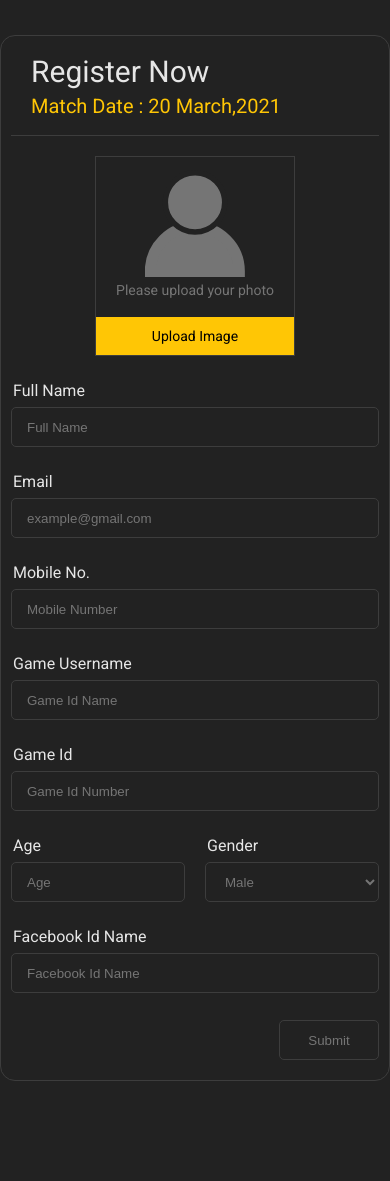
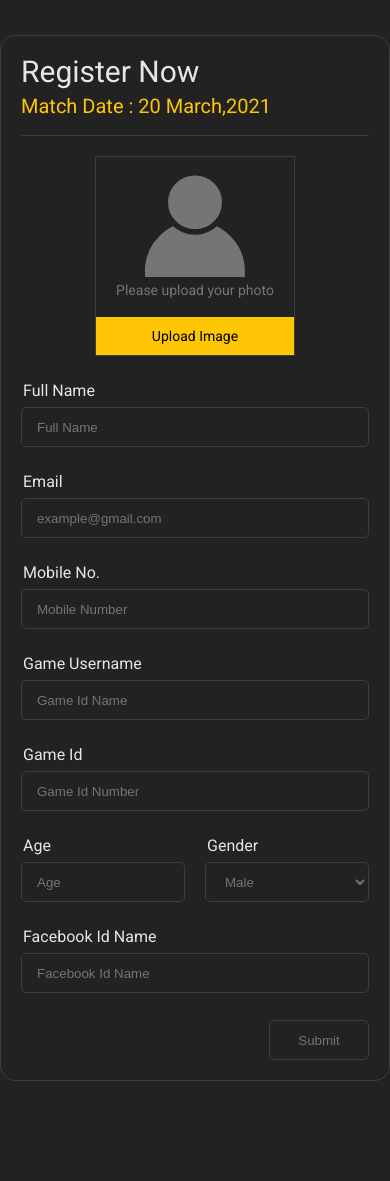
Before and after one commit to osamasyed270/PRC-WEBSITE-DJANGO, a Django app: page /register-now in a window 390 px wide. Shown: the part 65-1246 px from the top of the page. Run offline with Django 3.2, Linux system fonts and the light colour scheme; style sheets or scripts are compiled from the project's sources.

Commit message:
17 commit

```diff
--- a/static/css/register-now-css/register-now.css
+++ b/static/css/register-now-css/register-now.css
@@ -169,6 +169,10 @@
   padding: .5rem 1rem;
   border-radius: .5rem;
   cursor: pointer;
+  -webkit-user-select: none;
+     -moz-user-select: none;
+      -ms-user-select: none;
+          user-select: none;
 }
 
 .main-container .register-main-container .register-container .register-content-container .register-form .form-top .image-container .image-div .upload-btn-div .after-upload-img {
@@ -243,6 +247,9 @@
   html {
     font-size: 62.5%;
   }
+  .main-container .register-main-container .register-container {
+    padding: 0 2rem;
+  }
   .main-container .register-main-container .register-container .register-top-container {
     -webkit-box-orient: vertical;
     -webkit-box-direction: normal;
@@ -254,6 +261,7 @@
     -webkit-box-pack: center;
         -ms-flex-pack: center;
             justify-content: center;
+    padding: 0rem;
   }
   .main-container .register-main-container .register-container .register-top-container .register-title {
     margin-bottom: .5rem;
--- a/static/css/register-now-css/register-now.scss
+++ b/static/css/register-now-css/register-now.scss
@@ -145,6 +145,7 @@
                                         padding: .5rem 1rem;
                                         border-radius: .5rem;
                                         cursor: pointer;
+                                        user-select: none;
                                     }
 
                                     .after-upload-img {
@@ -216,10 +217,13 @@
     .main-container {
         .register-main-container {
             .register-container {
+                padding: 0 2rem;
+
                 .register-top-container {
                     flex-direction: column;
                     align-items: flex-start;
                     justify-content: center;
+                    padding: 0rem;
 
                     .register-title {
                         margin-bottom: .5rem;
```
Also changed, not shown: 1 other file.
